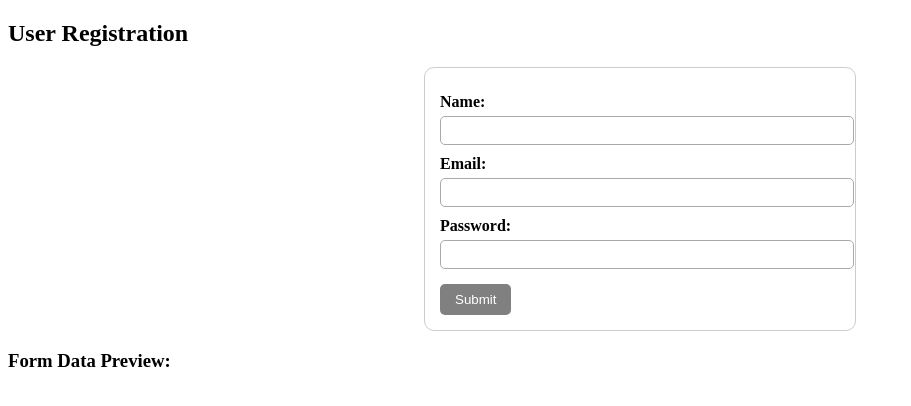
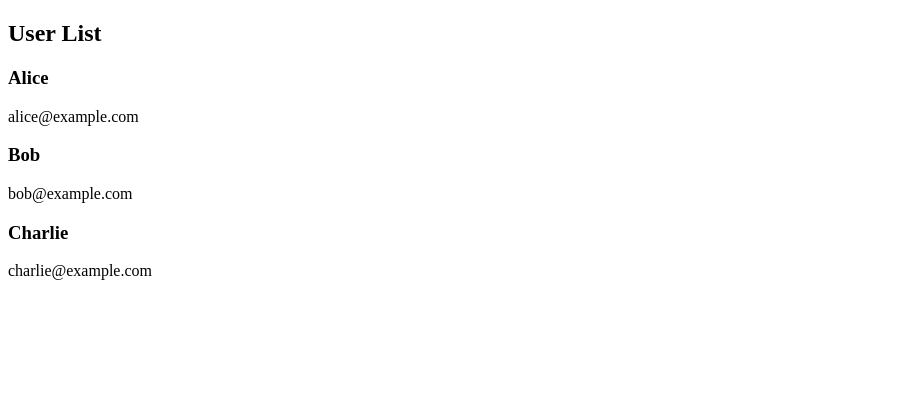
Before and after one commit to mrunalisd/Angular-In-30-Days, an Angular app: page / in a window 1280 px wide. Shown: the top 406 px of the page, without its empty margins (0-911 px from the left). Built offline with nearby package versions, Linux system fonts and the light colour scheme.

Commit message:
passing data parent to child

```diff
--- a/src/app/app.component.html
+++ b/src/app/app.component.html
@@ -18,5 +18,9 @@
 
 <app-advanced-form></app-advanced-form>
 
+<app-template-driven></app-template-driven>
 -->
-<app-template-driven></app-template-driven>
+<h2>User List</h2>
+<app-user-card name="Alice" email="alice@example.com"></app-user-card>
+<app-user-card name="Bob" email="bob@example.com"></app-user-card>
+<app-user-card [name]="dynamicUser.name" [email]="dynamicUser.email"></app-user-card>
--- a/src/app/app.component.ts
+++ b/src/app/app.component.ts
@@ -16,14 +16,19 @@ import { CommonModule } from '@angular/common';
 import { ReactiveFormsModule } from '@angular/forms';
 import { AdvancedForm } from "./advanced-form/advanced-form";
 import { TemplateDriven } from "./template-driven/template-driven";
+import { UserCard } from './user-card/user-card';
 
 
 @Component({
   selector: 'app-root',
-  imports: [RouterOutlet, Writablesignals, Computedsignals, EffectAngular, TwoWayBinding, DynamicStyling, Directive, CommonModule, FormsModule, BasicForm, ReactiveFormsModule, AdvancedForm, TemplateDriven],
+  imports: [RouterOutlet, Writablesignals, Computedsignals, EffectAngular, TwoWayBinding, DynamicStyling, Directive, CommonModule, FormsModule, BasicForm, ReactiveFormsModule, AdvancedForm, TemplateDriven, UserCard],
   templateUrl: './app.component.html',
   styleUrl: './app.component.css',
   standalone: true
 })
 export class App {
+  dynamicUser = {
+    name: 'Charlie',
+    email: 'charlie@example.com'
+  };
 }
--- /dev/null
+++ b/src/app/user-card/user-card.html
@@ -0,0 +1,4 @@
+<div class="card">
+  <h3>{{ name }}</h3>
+  <p>{{ email }}</p>
+</div>
--- /dev/null
+++ b/src/app/user-card/user-card.ts
@@ -0,0 +1,13 @@
+import { Component, Input } from '@angular/core';
+
+@Component({
+  selector: 'app-user-card',
+  imports: [],
+  templateUrl: './user-card.html',
+  styleUrl: './user-card.css'
+})
+export class UserCard {
+    @Input() name: string = '';
+  @Input() email: string = '';
+
+}
```
Also changed, not shown: src/app/user-card/user-card.css (added), 1 other file (tests, documents, lock files or other folders).
